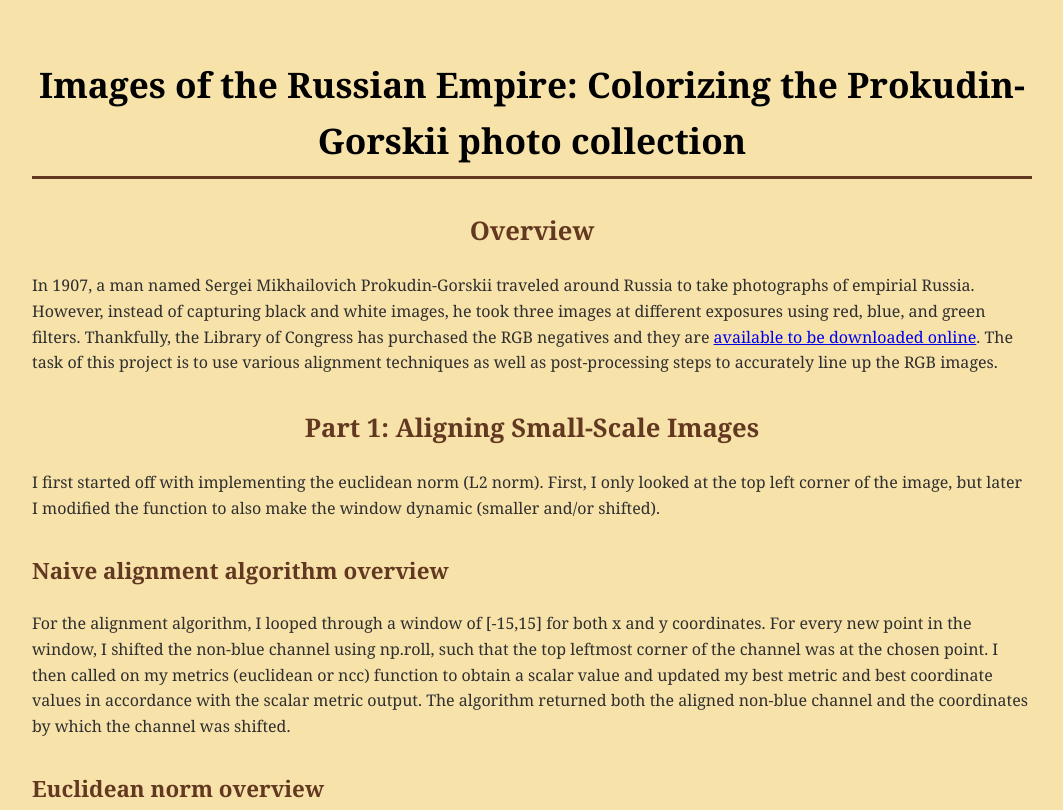
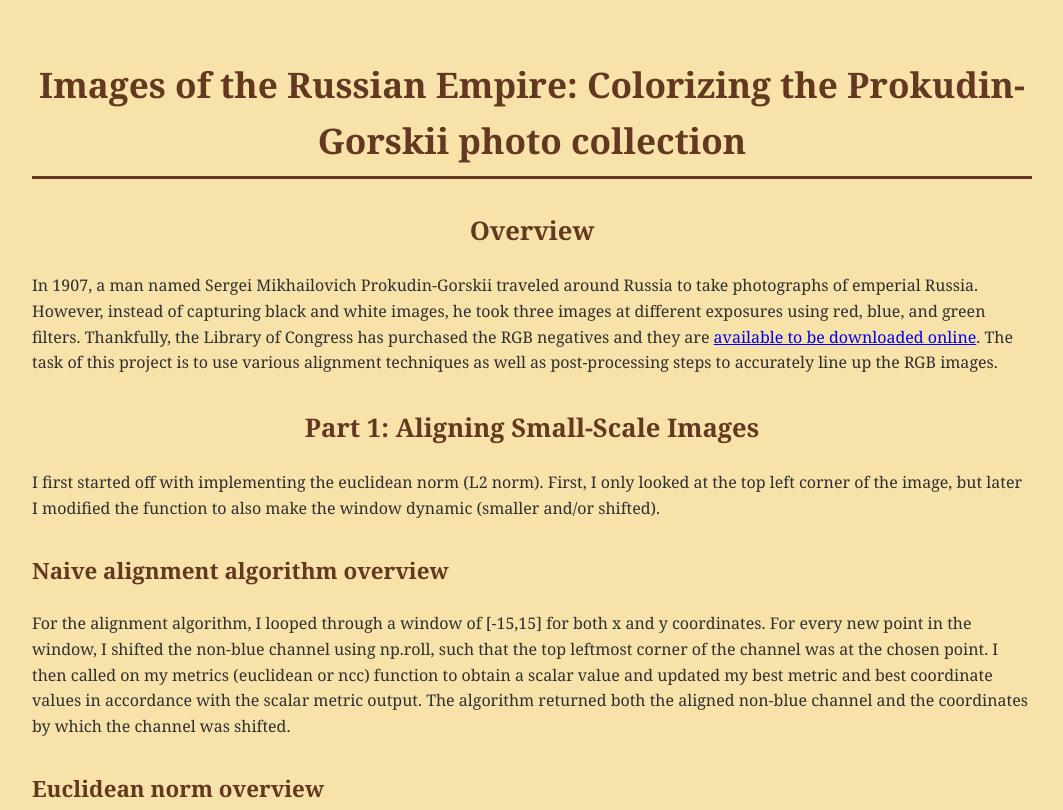
Before and after one commit to ponoma1202/ponoma1202.github.io, a plain HTML site: page 1/index.html in a window 1280 px wide. Shown: the top 810 px of the page, without its empty margins (108-1171 px from the left). Drawn offline with Linux system fonts and the light colour scheme.

Commit message:
Changed title color

```diff
--- a/1/index.html
+++ b/1/index.html
@@ -28,6 +28,7 @@
         font-size: 2.2rem;
         margin-bottom: 1rem;
         border-bottom: 3px solid #633821;
+        color: #633821;
         padding-bottom: 0.5rem;
         }
 
@@ -84,7 +85,7 @@
 
     <h2>Overview</h2>
 
-    <p> In 1907, a man named Sergei Mikhailovich Prokudin-Gorskii traveled around Russia to take photographs of empirial Russia. However, instead of capturing black and white images,
+    <p> In 1907, a man named Sergei Mikhailovich Prokudin-Gorskii traveled around Russia to take photographs of emperial Russia. However, instead of capturing black and white images,
         he took three images at different exposures using red, blue, and green filters. Thankfully, the Library of Congress has purchased the RGB negatives
         and they are <a href="https://www.loc.gov/collections/prokudin-gorskii/?st=grid">available to be downloaded online</a>. The task of this project is to use various alignment techniques
         as well as post-processing steps to accurately line up the RGB images.</p>
```
